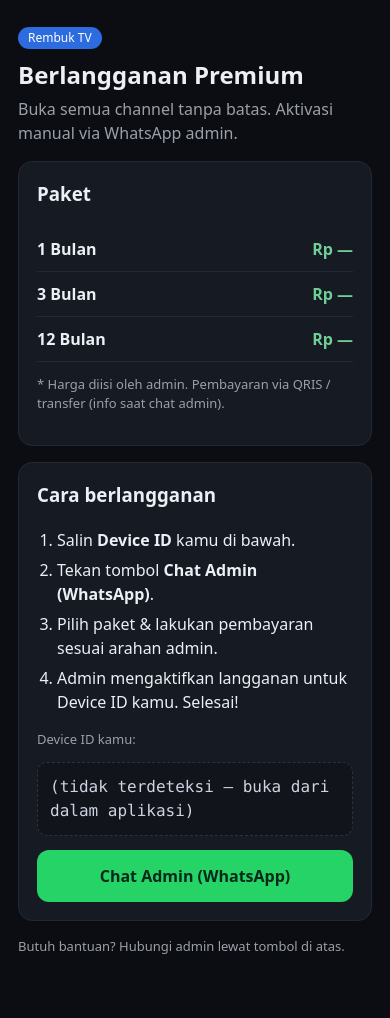
After one commit to rigaz29/enyak-backend, a PHP site: page /website/index.html in a window 390 px wide. The commit adds this page. Run offline with PHP 8.4, Linux system fonts and the light colour scheme.

Commit message:
Fase 4: subscription website + API rate limiting
Add website/index.html: a dark, mobile-first subscription page for the in-app WebView (pricing placeholders, how-to steps, shows the Device ID from ?device=, prefilled WhatsApp chat-admin button). Add file-based RateLimiter (fail-open) applied to /v1/sync (60/min/IP) and /s (120/min/IP). Verified locally.

Co-Authored-By: Claude Opus 4.8 <noreply@anthropic.com>

```diff
--- /dev/null
+++ b/website/index.html
@@ -0,0 +1,72 @@
+<!doctype html>
+<html lang="id">
+<head>
+<meta charset="utf-8">
+<meta name="viewport" content="width=device-width, initial-scale=1">
+<title>Berlangganan — Rembuk TV</title>
+<style>
+  :root { color-scheme: dark; }
+  * { box-sizing: border-box; }
+  body { margin: 0; font-family: system-ui, -apple-system, Segoe UI, Roboto, Arial, sans-serif;
+         background: #0b0d12; color: #eceff4; line-height: 1.5; }
+  .wrap { max-width: 640px; margin: 0 auto; padding: 24px 18px 48px; }
+  h1 { font-size: 24px; margin: 8px 0 4px; }
+  .sub { color: #9aa0aa; margin-top: 0; }
+  .card { background: #161a22; border: 1px solid #232834; border-radius: 14px; padding: 18px; margin: 16px 0; }
+  .plan { display: flex; justify-content: space-between; align-items: center; padding: 10px 0; border-bottom: 1px solid #232834; }
+  .plan:last-child { border-bottom: 0; }
+  .plan b { font-size: 16px; }
+  .price { color: #6fcf97; font-weight: 700; }
+  ol { padding-left: 20px; } ol li { margin: 6px 0; }
+  .device { font-family: ui-monospace, Menlo, Consolas, monospace; background: #11141b; border: 1px dashed #2c3340;
+            border-radius: 10px; padding: 12px; word-break: break-all; color: #cdd3df; }
+  .wa { display: block; text-align: center; background: #25d366; color: #06281a; font-weight: 700;
+        text-decoration: none; padding: 14px; border-radius: 12px; margin-top: 14px; font-size: 16px; }
+  .muted { color: #9aa0aa; font-size: 13px; }
+  .badge { display:inline-block; background:#2d6cdf; color:#fff; border-radius:999px; padding:2px 10px; font-size:12px; }
+</style>
+</head>
+<body>
+<div class="wrap">
+  <span class="badge">Rembuk TV</span>
+  <h1>Berlangganan Premium</h1>
+  <p class="sub">Buka semua channel tanpa batas. Aktivasi manual via WhatsApp admin.</p>
+
+  <div class="card">
+    <h3 style="margin-top:0">Paket</h3>
+    <div class="plan"><b>1 Bulan</b><span class="price">Rp —</span></div>
+    <div class="plan"><b>3 Bulan</b><span class="price">Rp —</span></div>
+    <div class="plan"><b>12 Bulan</b><span class="price">Rp —</span></div>
+    <p class="muted">* Harga diisi oleh admin. Pembayaran via QRIS / transfer (info saat chat admin).</p>
+  </div>
+
+  <div class="card">
+    <h3 style="margin-top:0">Cara berlangganan</h3>
+    <ol>
+      <li>Salin <b>Device ID</b> kamu di bawah.</li>
+      <li>Tekan tombol <b>Chat Admin (WhatsApp)</b>.</li>
+      <li>Pilih paket & lakukan pembayaran sesuai arahan admin.</li>
+      <li>Admin mengaktifkan langganan untuk Device ID kamu. Selesai!</li>
+    </ol>
+    <p class="muted">Device ID kamu:</p>
+    <div class="device" id="device">memuat…</div>
+    <a class="wa" id="wa" href="#">Chat Admin (WhatsApp)</a>
+  </div>
+
+  <p class="muted">Butuh bantuan? Hubungi admin lewat tombol di atas.</p>
+</div>
+
+<script>
+  // GANTI dengan nomor WhatsApp admin (format internasional tanpa +, mis. 62812xxxxxxx).
+  var WA_NUMBER = "628xxxxxxxxxx";
+
+  var params = new URLSearchParams(location.search);
+  var device = params.get("device") || "(tidak terdeteksi — buka dari dalam aplikasi)";
+  document.getElementById("device").textContent = device;
+
+  var msg = "Halo admin Rembuk TV, saya mau berlangganan.\n\nDevice ID: " + device;
+  document.getElementById("wa").href =
+    "https://wa.me/" + WA_NUMBER + "?text=" + encodeURIComponent(msg);
+</script>
+</body>
+</html>
```
Also changed, not shown: public/index.php (+8 -0 lines), src/RateLimiter.php (added, +50 -0 lines).
